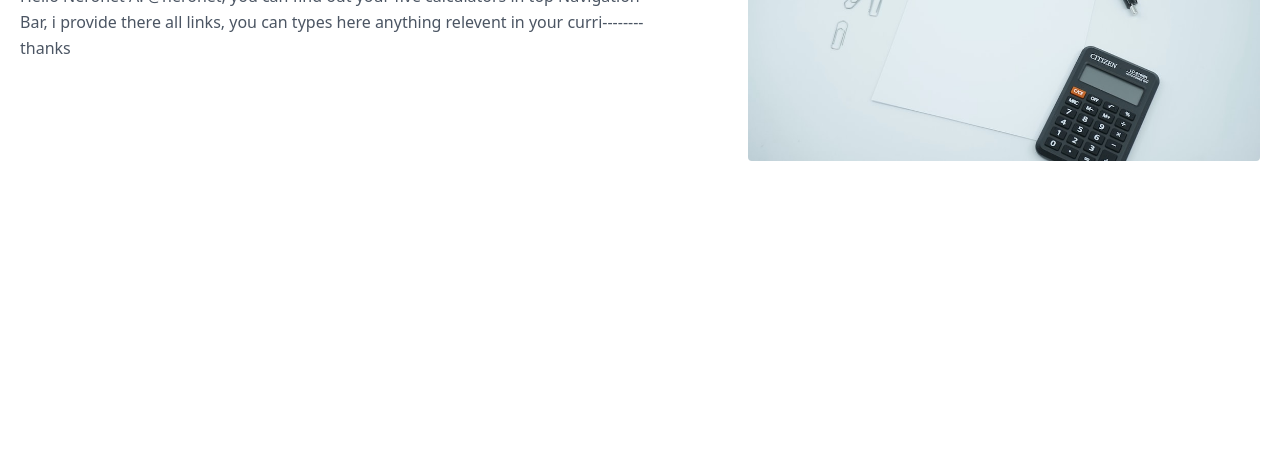
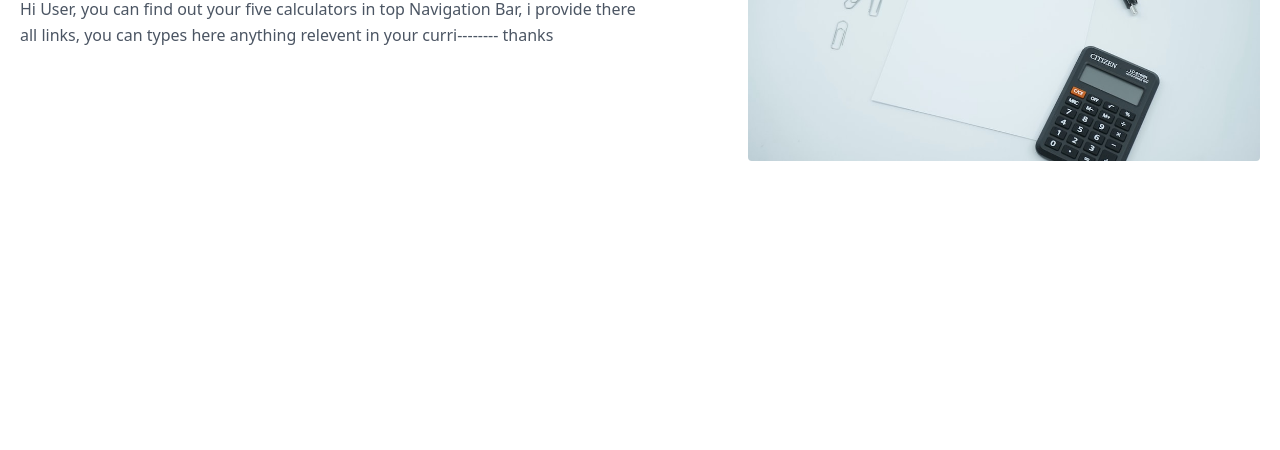
Before and after one commit to Atique22/calculator-website, a plain HTML site: page index.html in a window 1280 px wide. Shown: the part 350-800 px from the top of the page. Drawn offline with nearby package versions, Linux system fonts and the light colour scheme.

Commit message:
Update index.html

```diff
--- a/index.html
+++ b/index.html
@@ -30,7 +30,7 @@
             <h1 class="title-font sm:text-4xl text-3xl mb-4 font-medium text-gray-900">Calculators
             <br class="hidden lg:inline-block">Five - calculus calculator
             </h1>
-            <p class="mb-8 leading-relaxed">Hello Neronet A. @neronet, you can find out your five calculators in top Navigation Bar, i provide there all links, you can types here anything relevent in your curri-------- thanks</p>
+            <p class="mb-8 leading-relaxed">Hi User, you can find out your five calculators in top Navigation Bar, i provide there all links, you can types here anything relevent in your curri-------- thanks</p>
 
         </div>
         <div class="lg:max-w-lg lg:w-full md:w-1/2 w-5/6">
```
